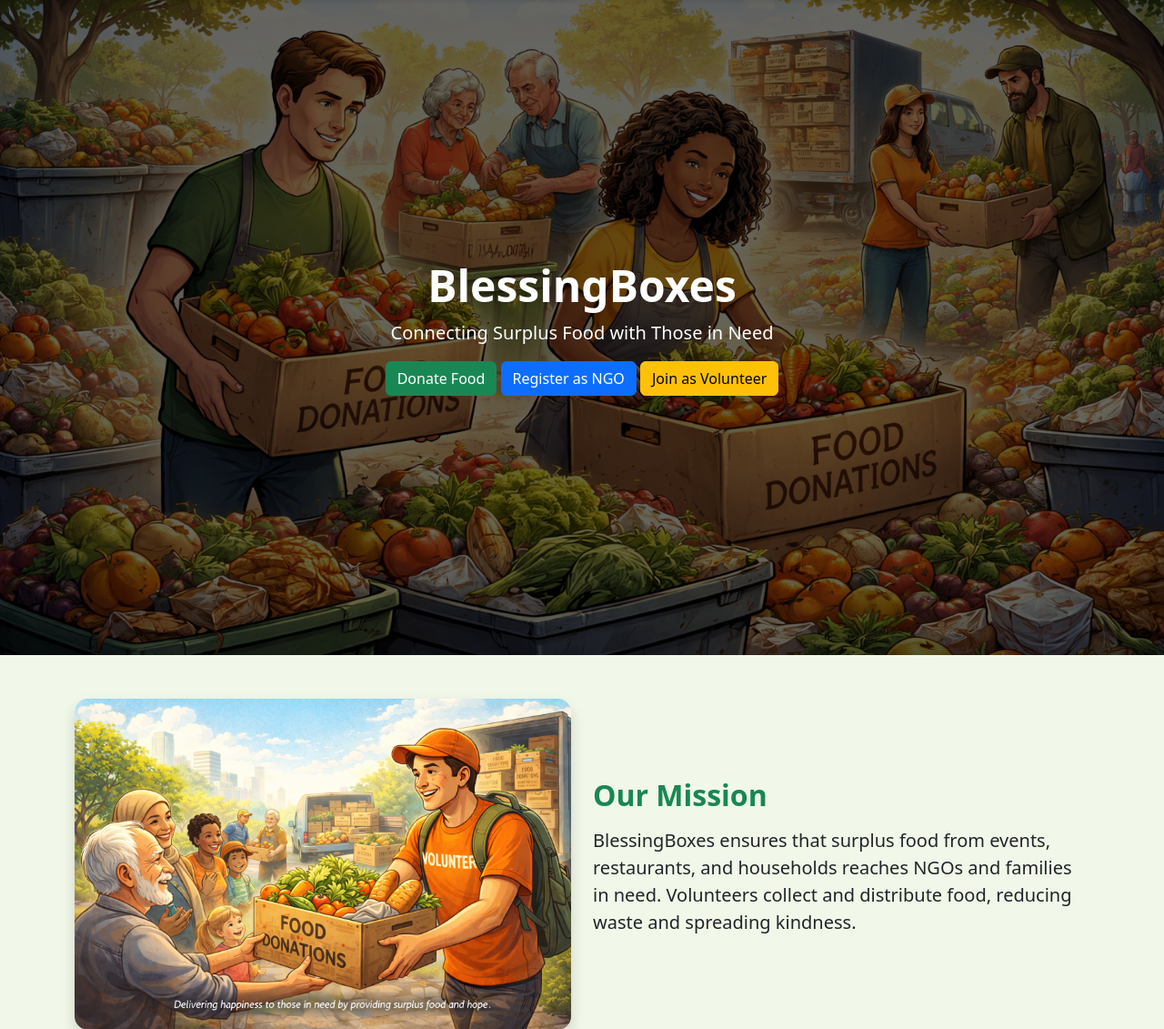
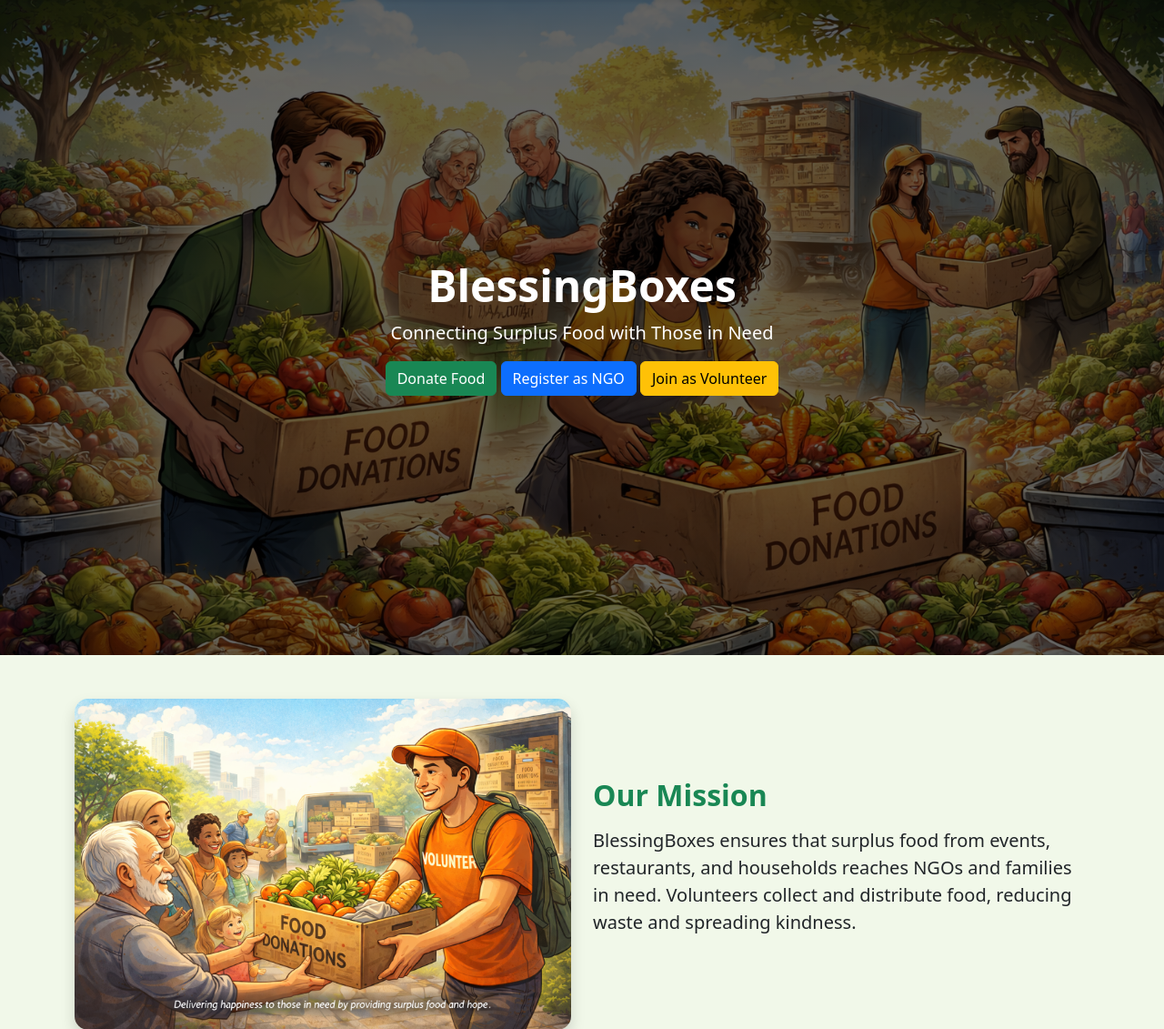
Before and after one commit to gauravsharma-lab/blessing-boxes, a Django app: page / in a window 1280 px wide. Shown: the part 74-1205 px from the top of the page at 91% size. Run offline with Django 5.2, Linux system fonts and the light colour scheme.

Commit message:
Fix homepage hero image alignment

```diff
--- a/core/templates/core/homepage.html
+++ b/core/templates/core/homepage.html
@@ -11,7 +11,7 @@
             background: linear-gradient(rgba(0,0,0,0.6), rgba(0,0,0,0.6)),
                         url("{% static 'core/food.png' %}");
             background-size: cover;
-            background-position: center;
+            background-position: top center;
             height: 90vh;
             display: flex;
             align-items: center;
```
